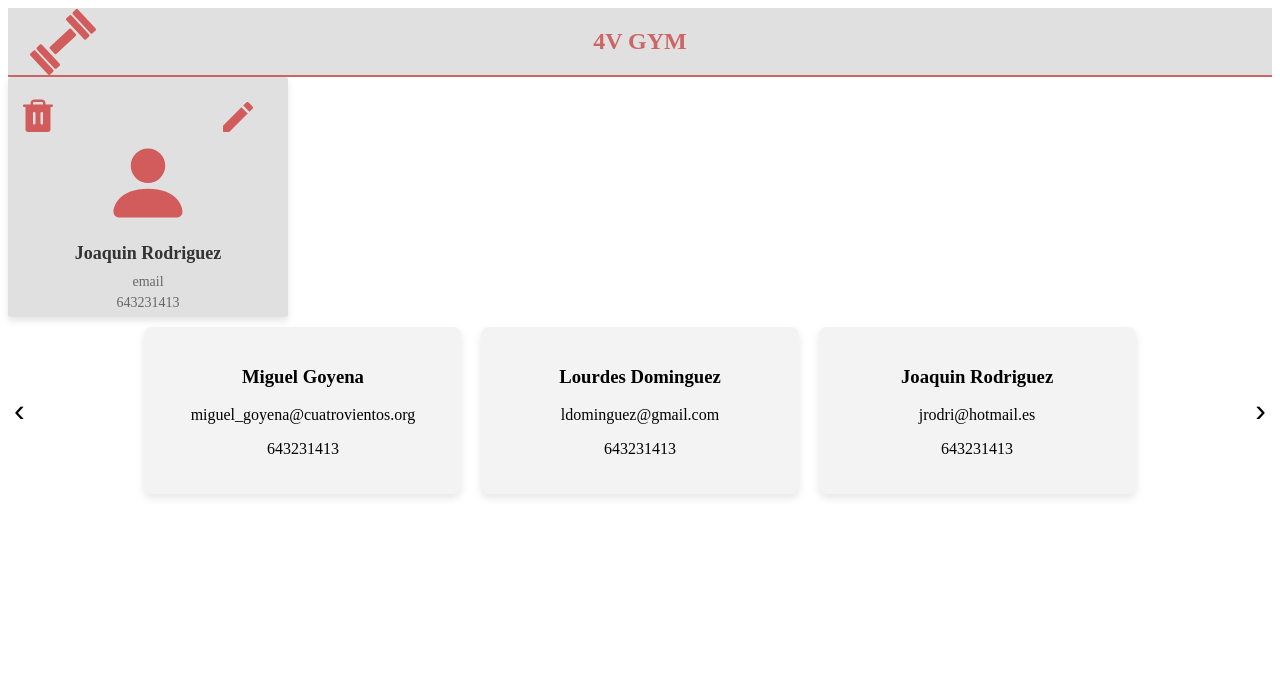
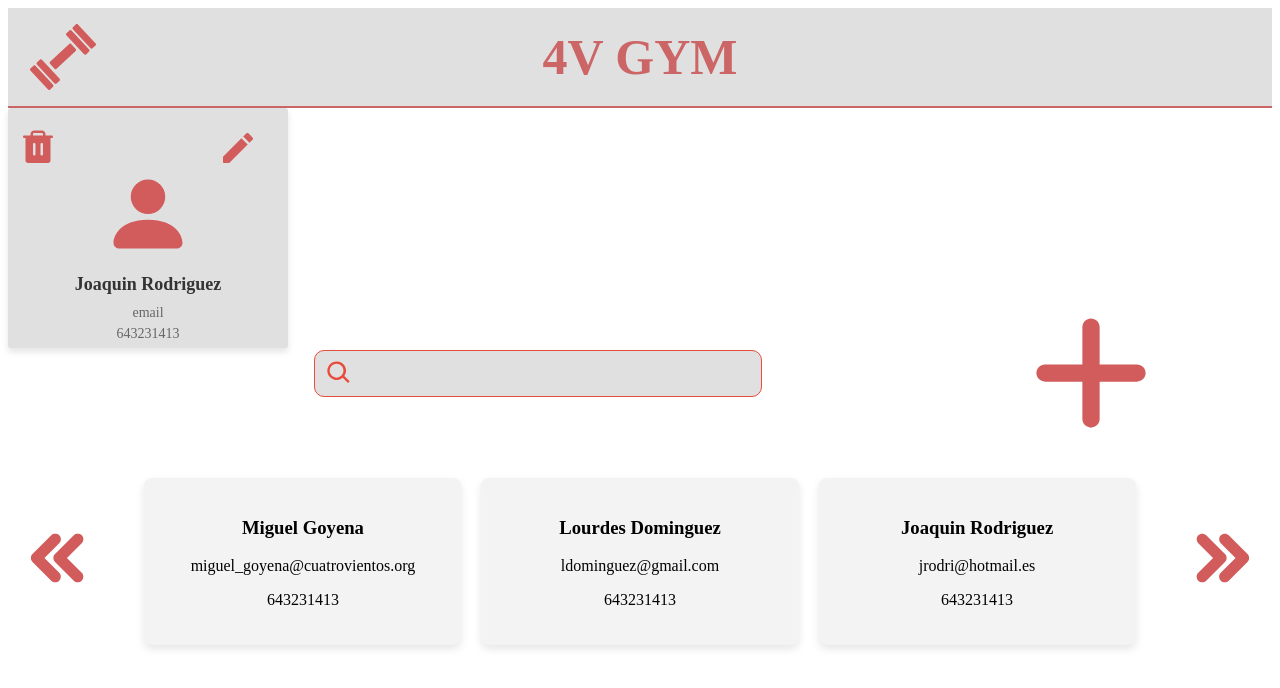
Before and after one commit to danel-rico/GYM4V-Danel-Ganix, an Angular app in the folder GYM4V-Danel-Ganix/: page / in a window 1280 px wide. Shown: the top 688 px of the page. Built offline with nearby package versions, Linux system fonts and the light colour scheme.

Commit message:
Creada la barra de buscar y el boton de añadir nuevo monitor

```diff
--- a/GYM4V-Danel-Ganix/src/app/app.component.html
+++ b/GYM4V-Danel-Ganix/src/app/app.component.html
@@ -1,5 +1,6 @@
 <app-navbar></app-navbar>
 <app-card-monitor></app-card-monitor>
+<app-barra-busqueda-anyadir></app-barra-busqueda-anyadir>
 <app-carrusel></app-carrusel>
 <!-- The routed views render in the <router-outlet>-->
 <router-outlet></router-outlet>
--- a/GYM4V-Danel-Ganix/src/app/app.component.ts
+++ b/GYM4V-Danel-Ganix/src/app/app.component.ts
@@ -3,10 +3,11 @@ import { RouterOutlet } from '@angular/router';
 import { NavbarComponent } from "./navbar/navbar.component";
 import { CardMonitorComponent } from "./card-monitor/card-monitor.component";
 import {  CarouselComponent } from "./carrusel/carrusel.component";
+import { BarraBusquedaAnyadirComponent } from "./barra-busqueda-anyadir/barra-busqueda-anyadir.component";
 
 @Component({
   selector: 'app-root',
-  imports: [RouterOutlet, NavbarComponent, CardMonitorComponent, CarouselComponent],
+  imports: [RouterOutlet, NavbarComponent, CardMonitorComponent, CarouselComponent, BarraBusquedaAnyadirComponent],
   templateUrl: './app.component.html',
   styleUrl: './app.component.scss'
 })
--- /dev/null
+++ b/GYM4V-Danel-Ganix/src/app/barra-busqueda-anyadir/barra-busqueda-anyadir.component.html
@@ -0,0 +1,27 @@
+<div class="todo">
+    <div class="container">
+        <!-- Barra de búsqueda -->
+        <div class="search-bar">
+            <svg xmlns="http://www.w3.org/2000/svg" viewBox="0 0 24 24">
+                <path d="M10 2a8 8 0 105.3 14l4.6 4.6 1.4-1.4-4.6-4.6A8 8 0 0010 2zm0 2a6 6 0 110 12 6 6 0 010-12z" />
+            </svg>
+            <input type="text">
+
+        </div>
+
+        <!-- Botón de sumar -->
+        <button class="add-button"><svg width="140" height="140" viewBox="0 0 140 140" fill="none"
+                xmlns="http://www.w3.org/2000/svg">
+                <g clip-path="url(#clip0_6_10329)">
+                    <path
+                        d="M61.25 116.667C61.25 118.987 62.1719 121.213 63.8128 122.854C65.4537 124.495 67.6793 125.417 70 125.417C72.3206 125.417 74.5462 124.495 76.1872 122.854C77.8281 121.213 78.75 118.987 78.75 116.667V78.75H116.667C118.987 78.75 121.213 77.8282 122.854 76.1872C124.495 74.5463 125.417 72.3207 125.417 70C125.417 67.6794 124.495 65.4538 122.854 63.8129C121.213 62.1719 118.987 61.25 116.667 61.25H78.75V23.3334C78.75 21.0127 77.8281 18.7871 76.1872 17.1462C74.5462 15.5052 72.3206 14.5834 70 14.5834C67.6793 14.5834 65.4537 15.5052 63.8128 17.1462C62.1719 18.7871 61.25 21.0127 61.25 23.3334V61.25H23.3333C21.0127 61.25 18.7871 62.1719 17.1461 63.8129C15.5052 65.4538 14.5833 67.6794 14.5833 70C14.5833 72.3207 15.5052 74.5463 17.1461 76.1872C18.7871 77.8282 21.0127 78.75 23.3333 78.75H61.25V116.667Z"
+                        fill="#D25B5B" />
+                </g>
+                <defs>
+                    <clipPath id="clip0_6_10329">
+                        <rect width="200" height="200" fill="white" />
+                    </clipPath>
+                </defs>
+            </svg></button>
+    </div>
+</div>
--- /dev/null
+++ b/GYM4V-Danel-Ganix/src/app/barra-busqueda-anyadir/barra-busqueda-anyadir.component.scss
@@ -0,0 +1,60 @@
+.todo {
+    font-family: Arial, sans-serif;
+    margin: 0;
+    padding: 0;
+    display: flex;
+    justify-content: center;
+    align-items: center;
+    margin-bottom: 70px;
+    margin-left: 200px;
+}
+
+/* Contenedor principal */
+.container {
+    display: flex;
+    justify-content: space-between;
+    align-items: center;
+    width: 80%; /* Ajusta el ancho del contenedor */
+    max-width: 1000px;
+}
+
+/* Barra de búsqueda */
+.search-bar {
+    display: flex;
+    align-items: center;
+    border: 1px solid #e74c3c;
+    border-radius: 10px;
+    padding: 5px 10px;
+    background-color: #e0e0e0;
+    width: 50%; /* Ajusta el tamaño de la barra de búsqueda */
+    height: 35px;
+}
+
+.search-bar input {
+    border: none;
+    background-color: #e0e0e0;
+
+    outline: none;
+    font-size: 16px;
+    width: 100%;
+}
+
+.search-bar svg {
+    fill: #e74c3c;
+    width: 30px;
+    height: 30px;
+}
+
+/* Botón de sumar */
+.add-button {
+    display: flex;
+    justify-content: center;
+    align-items: center;
+    font-size: 30px;
+    border: none;
+    border-radius: 50%;
+    width: 150px;
+    height: 50px;
+    background-color: white;
+    cursor: pointer;
+}
--- a/GYM4V-Danel-Ganix/src/app/carrusel/carrusel.component.html
+++ b/GYM4V-Danel-Ganix/src/app/carrusel/carrusel.component.html
@@ -1,5 +1,18 @@
 <div class="carousel-container">
-    <button (click)="prevSlide()" class="arrow left">‹</button>
+  <button (click)="prevSlide()" class="arrow left"><svg width="90" height="90" viewBox="0 0 90 90" fill="none"
+      xmlns="http://www.w3.org/2000/svg">
+      <g clip-path="url(#clip0_6_10340)">
+        <path fill-rule="evenodd" clip-rule="evenodd"
+          d="M45.225 22.275C46.2784 23.3297 46.87 24.7594 46.87 26.25C46.87 27.7406 46.2784 29.1703 45.225 30.225L30.4575 45L45.2325 59.775C46.2566 60.8364 46.823 62.2575 46.8094 63.7324C46.7959 65.2073 46.2037 66.6178 45.1603 67.6602C44.1169 68.7027 42.7058 69.2936 41.2309 69.3057C39.756 69.3178 38.3354 68.7502 37.275 67.725L18.525 48.975C17.4716 47.9203 16.8799 46.4906 16.8799 45C16.8799 43.5094 17.4716 42.0797 18.525 41.025L37.275 22.275C37.7974 21.7523 38.4176 21.3377 39.1003 21.0547C39.783 20.7718 40.5148 20.6262 41.2537 20.6262C41.9927 20.6262 42.7245 20.7718 43.4072 21.0547C44.0899 21.3377 44.7101 21.7523 45.2325 22.275H45.225ZM67.725 22.275C68.7784 23.3297 69.37 24.7594 69.37 26.25C69.37 27.7406 68.7784 29.1703 67.725 30.225L52.9575 45L67.7325 59.775C68.7566 60.8364 69.323 62.2575 69.3094 63.7324C69.2959 65.2073 68.7037 66.6178 67.6603 67.6602C66.6169 68.7027 65.2058 69.2936 63.7309 69.3057C62.256 69.3178 60.8354 68.7502 59.775 67.725L41.025 48.975C39.9716 47.9203 39.3799 46.4906 39.3799 45C39.3799 43.5094 39.9716 42.0797 41.025 41.025L59.775 22.275C60.2974 21.7523 60.9176 21.3377 61.6003 21.0547C62.283 20.7718 63.0148 20.6262 63.7537 20.6262C64.4927 20.6262 65.2245 20.7718 65.9072 21.0547C66.5899 21.3377 67.2101 21.7523 67.7325 22.275H67.725Z"
+          fill="#D25B5B" />
+      </g>
+      <defs>
+        <clipPath id="clip0_6_10340">
+          <rect width="90" height="90" fill="white" />
+        </clipPath>
+      </defs>
+    </svg>
+  </button>
   <div class="carousel">
     <div *ngFor="let monitor of visibleMonitors" class="carousel-item">
       <div class="card">
@@ -12,5 +25,18 @@
       </div>
     </div>
   </div>
-    <button (click)="nextSlide()" class="arrow right">›</button>
+  <button (click)="nextSlide()" class="arrow right"><svg width="90" height="90" viewBox="0 0 90 90" fill="none"
+      xmlns="http://www.w3.org/2000/svg">
+      <g clip-path="url(#clip0_6_10336)">
+        <path fill-rule="evenodd" clip-rule="evenodd"
+          d="M44.7749 67.725C43.7216 66.6703 43.1299 65.2406 43.1299 63.75C43.1299 62.2594 43.7216 60.8297 44.7749 59.775L59.5424 45L44.7674 30.225C43.7433 29.1636 43.177 27.7425 43.1905 26.2676C43.204 24.7927 43.7962 23.3822 44.8397 22.3398C45.8831 21.2973 47.2942 20.7064 48.769 20.6943C50.2439 20.6822 51.6645 21.2498 52.7249 22.275L71.4749 41.025C72.5283 42.0797 73.12 43.5094 73.12 45C73.12 46.4906 72.5283 47.9203 71.4749 48.975L52.7249 67.725C52.2026 68.2477 51.5823 68.6623 50.8996 68.9453C50.2169 69.2282 49.4852 69.3738 48.7462 69.3738C48.0072 69.3738 47.2755 69.2282 46.5928 68.9453C45.9101 68.6623 45.2898 68.2477 44.7674 67.725H44.7749ZM22.2749 67.725C21.2216 66.6703 20.6299 65.2406 20.6299 63.75C20.6299 62.2594 21.2216 60.8297 22.2749 59.775L37.0424 45L22.2674 30.225C21.2433 29.1636 20.677 27.7425 20.6905 26.2676C20.704 24.7927 21.2962 23.3822 22.3397 22.3398C23.3831 21.2973 24.7942 20.7064 26.2691 20.6943C27.7439 20.6822 29.1645 21.2498 30.2249 22.275L48.9749 41.025C50.0283 42.0797 50.62 43.5094 50.62 45C50.62 46.4906 50.0283 47.9203 48.9749 48.975L30.2249 67.725C29.7026 68.2477 29.0823 68.6623 28.3996 68.9453C27.7169 69.2282 26.9852 69.3738 26.2462 69.3738C25.5072 69.3738 24.7755 69.2282 24.0928 68.9453C23.4101 68.6623 22.7898 68.2477 22.2674 67.725H22.2749Z"
+          fill="#D25B5B" />
+      </g>
+      <defs>
+        <clipPath id="clip0_6_10336">
+          <rect width="90" height="90" fill="white" transform="matrix(-1 0 0 -1 90 90)" />
+        </clipPath>
+      </defs>
+    </svg>
+  </button>
 </div>
--- a/GYM4V-Danel-Ganix/src/app/navbar/navbar.component.scss
+++ b/GYM4V-Danel-Ganix/src/app/navbar/navbar.component.scss
@@ -37,7 +37,7 @@ body, html {
 
   /* Nombre de la marca */
   .brand-name {
-    font-size: 24px;
+    font-size: 50px;
     font-weight: bold;
     color: #cc6666;
   }
```
Also changed, not shown: GYM4V-Danel-Ganix/src/app/barra-busqueda-anyadir/barra-busqueda-anyadir.component.ts (added, +11 -0 lines), 1 other file (tests, documents, lock files or other folders). Lines whose indentation alone changed are shown as unchanged.
